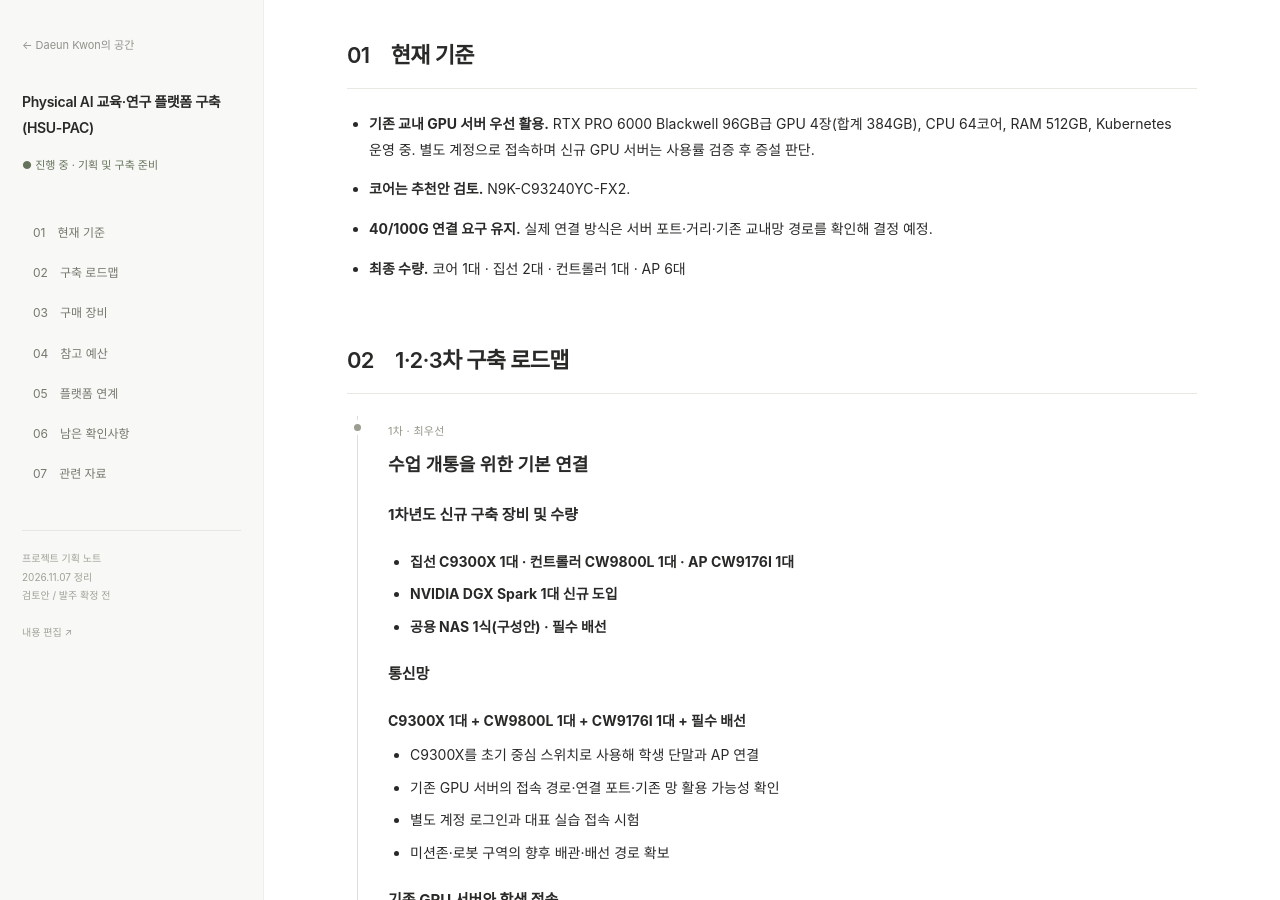
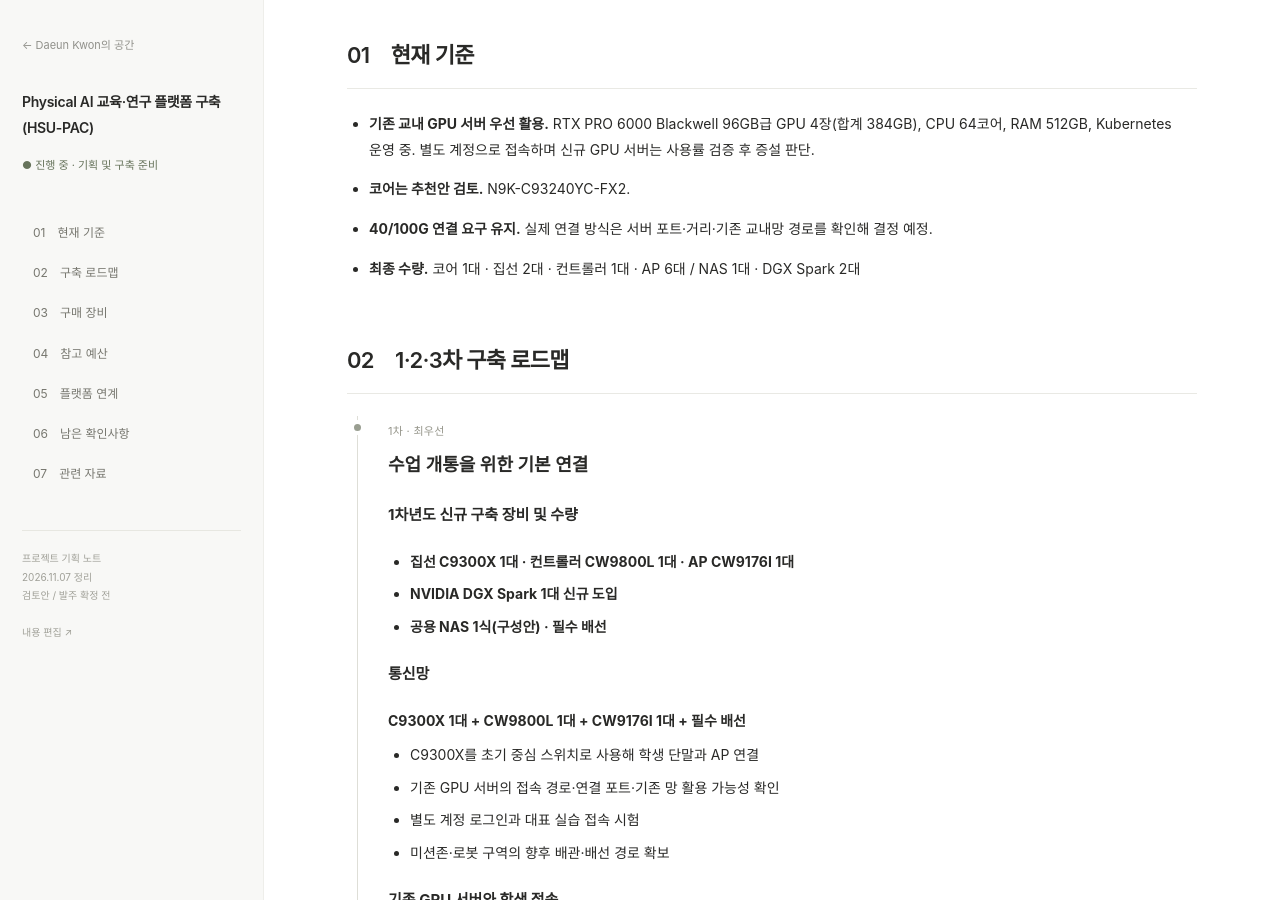
Before and after one commit to Ddaeunn425/ddaeunn425.github.io, a Jekyll site: the page built from hsu-pac.html, in a window 1280 px wide and 900 px high, scrolled down 598 px. Built offline with Jekyll 4.4.1, drawn with Linux system fonts in a browser that asks for light colours.

Commit message:
Update _data/hsu.json (via Pages CMS)

```diff
--- a/_data/hsu.json
+++ b/_data/hsu.json
@@ -4,7 +4,7 @@
   "basis": "RFI v1.2 · 네트컴시스템 기존 견적 · 구축계획서_v4 · HSU-PAC 테스트베드 네트워크 구축 요구사양서",
   "updated": "2026.11.07",
   "summary": "<p>1차는 기존 GPU 서버를 활용해 수업을 개통하고, 2차는 고속망과 미션존을 확장하며, 3차는 로봇 실증과 연구 고도화를 검수함. 차수는 도입 우선순위이며 예산과 실습 시험 결과에 따라 조정 예정.</p>",
-  "overview": "<ul><li><p><strong>기존 교내 GPU 서버 우선 활용.</strong> RTX PRO 6000 Blackwell 96GB급 GPU 4장(합계 384GB), CPU 64코어, RAM 512GB, Kubernetes 운영 중. 별도 계정으로 접속하며 신규 GPU 서버는 사용률 검증 후 증설 판단.</p></li><li><p><strong>코어는 추천안 검토.</strong> N9K-C93240YC-FX2.</p></li><li><p><strong>40/100G 연결 요구 유지.</strong> 실제 연결 방식은 서버 포트·거리·기존 교내망 경로를 확인해 결정 예정.</p></li><li><p><strong>최종 수량.</strong> 코어 1대 · 집선 2대 · 컨트롤러 1대 · AP 6대</p></li></ul><p></p>",
+  "overview": "<ul><li><p><strong>기존 교내 GPU 서버 우선 활용.</strong> RTX PRO 6000 Blackwell 96GB급 GPU 4장(합계 384GB), CPU 64코어, RAM 512GB, Kubernetes 운영 중. 별도 계정으로 접속하며 신규 GPU 서버는 사용률 검증 후 증설 판단.</p></li><li><p><strong>코어는 추천안 검토.</strong> N9K-C93240YC-FX2.</p></li><li><p><strong>40/100G 연결 요구 유지.</strong> 실제 연결 방식은 서버 포트·거리·기존 교내망 경로를 확인해 결정 예정.</p></li><li><p><strong>최종 수량.</strong> 코어 1대 · 집선 2대 · 컨트롤러 1대 · AP 6대 / NAS 1대 · DGX Spark 2대</p></li></ul><p></p>",
   "phases": [
     {
       "label": "1차 · 최우선",
```
